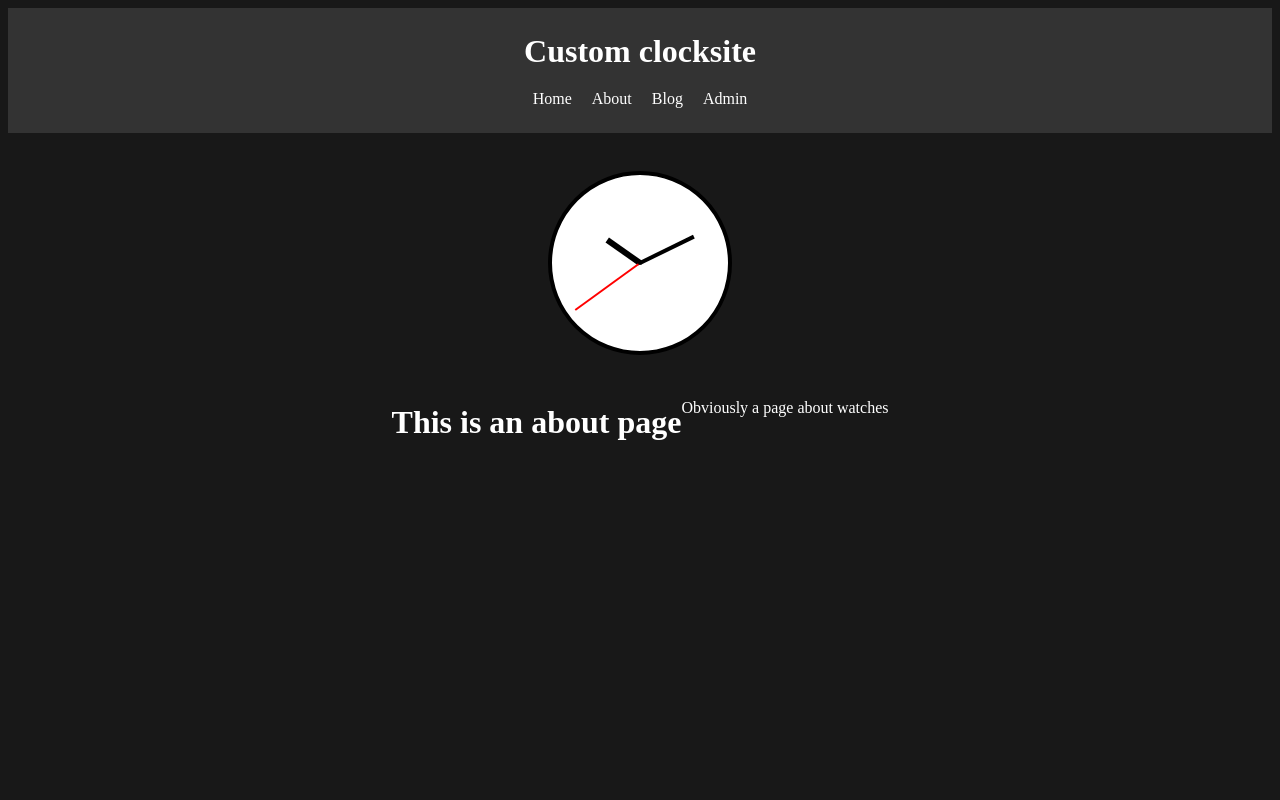
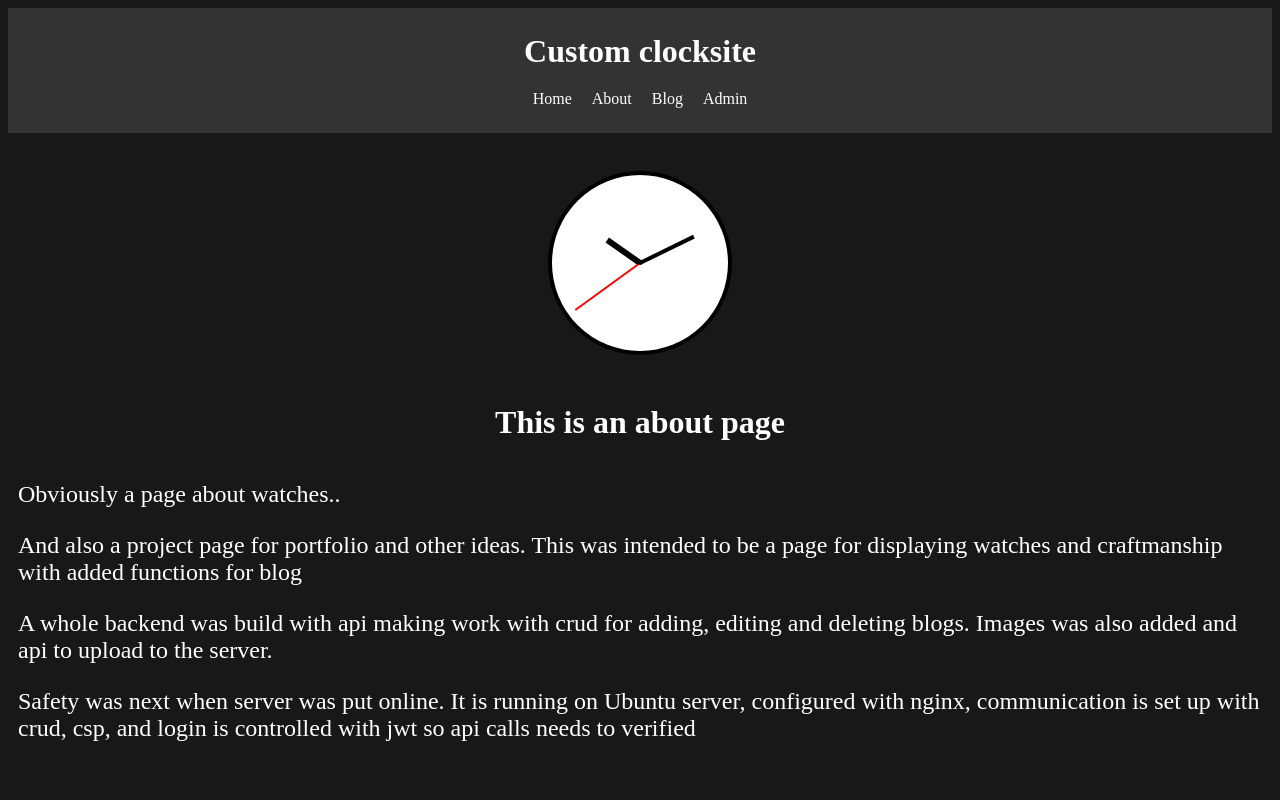
Before and after one commit to StaffanPedersen/Clocksite, a Vue app: page /about in a window 1280 px wide. Shown: the top 800 px of the page. Built offline with nearby package versions, Linux system fonts and the light colour scheme; no server answers.

Commit message:
Edit blog, img name is stored.
fix problem with img values not stored.

```diff
--- a/src/components/EditBlog.vue
+++ b/src/components/EditBlog.vue
@@ -2,6 +2,12 @@
   <div class="edit-blog">
     <h1>Edit Blog</h1>
     <form @submit.prevent="submitBlog">
+      <img
+        v-if="currentImage"
+        :src="getImageUrl(currentImage)"
+        alt="Current Blog Image"
+        class="current-image"
+      />
       <div>
         <label for="title">Title:</label>
         <input type="text" v-model="title" required />
@@ -12,8 +18,7 @@
       </div>
       <div>
         <label for="image">Image:</label>
-        <input type="file" @change="onFileChange" />
-        <img v-if="imageUrl" :src="imageUrl" alt="Current Image" class="current-image" />
+        <input type="file" @change="onFileChange" ref="fileInput" />
       </div>
       <button type="submit">Submit</button>
     </form>
@@ -24,26 +29,45 @@
 <script setup>
 import { ref, onMounted } from 'vue'
 import { useRouter, useRoute } from 'vue-router'
-import BlogService from '@/services/BlogService.ts'
-
+import BlogService from '@/services/BlogService'
 const title = ref('')
 const text = ref('')
 const image = ref(null)
+
+const currentImage = ref(null)
+const error = ref('')
 const imageUrl = ref('')
-const error = ref('')
+const fileInput = ref(null)
 const router = useRouter()
 const route = useRoute()
 const blogId = route.params.id
 
+const getImageUrl = (image) => {
+  return BlogService.getImageUrl(image)
+}
+
 const fetchBlog = async () => {
   try {
-    const blog = await BlogService.getBlog(blogId)
-    title.value = blog.title
-    text.value = blog.text
-    imageUrl.value = blog.imageUrl
+    const blog = await BlogService.getById(route.params.id)
+    if (blog) {
+      title.value = blog.title
+      text.value = blog.text
+      currentImage.value = blog.image
+      if (currentImage.value) {
+        const file = new File([], currentImage.value)
+        Object.defineProperty(file, 'name', {
+          writable: true,
+          value: currentImage.value
+        })
+        const dataTransfer = new DataTransfer()
+        dataTransfer.items.add(file)
+        fileInput.value.files = dataTransfer.files
+      }
+    } else {
+      error.value = 'Failed to fetch blog'
+    }
   } catch (err) {
-    console.error('Error fetching blog:', err)
-    error.value = 'Error fetching blog'
+    error.value = 'Failed to fetch blog'
   }
 }
 
@@ -51,11 +75,14 @@ onMounted(fetchBlog)
 
 const onFileChange = (e) => {
   image.value = e.target.files[0]
+  if (image.value) {
+    imageUrl.value = URL.createObjectURL(image.value)
+  }
 }
 
 const submitBlog = async () => {
   try {
-    let newImageUrl = imageUrl.value
+    let newImageUrl = currentImage.value
     if (image.value) {
       const response = await BlogService.uploadImage(image.value, text.value)
       newImageUrl = response.fileName
--- a/src/views/AboutView.vue
+++ b/src/views/AboutView.vue
@@ -1,11 +1,39 @@
 <template>
+  <h1>This is an about page</h1>
   <div class="about">
-    <h1>This is an about page</h1>
-    <p>Obviously a page about watches</p>
+    <div>
+      <p>Obviously a page about watches..</p>
+      <p>
+        And also a project page for portfolio and other ideas. This was intended to be a page for
+        displaying watches and craftmanship with added functions for blog
+      </p>
+      <p>
+        A whole backend was build with api making work with crud for adding, editing and deleting
+        blogs. Images was also added and api to upload to the server.
+      </p>
+      <p>
+        Safety was next when server was put online. It is running on Ubuntu server, configured with
+        nginx, communication is set up with crud, csp, and login is controlled with jwt so api calls
+        needs to verified
+      </p>
+    </div>
   </div>
 </template>
 
 <style>
+h1 {
+  color: white;
+  font-size: 2rem;
+  margin-bottom: 1rem;
+  text-align: center;
+}
+
+p {
+  display: block;
+  font-size: 1.5rem;
+  color: white;
+}
+
 .about {
   min-height: 100vh;
   display: flex;
--- a/vite.config.ts
+++ b/vite.config.ts
@@ -11,19 +11,18 @@ export default defineConfig({
       '@': fileURLToPath(new URL('./src', import.meta.url))
     }
   },
-  // Comment out or remove the server proxy settings for production
   server: {
     proxy: {
       '/api': {
         target: 'https://127.0.0.1:5001',
         changeOrigin: true,
-        secure: false, // Accept self-signed certificates
+        secure: false,
         rewrite: (path) => path.replace(/^\/api/, '')
       },
       '/images': {
         target: 'https://127.0.0.1:5001',
         changeOrigin: true,
-        secure: false, // Accept self-signed certificates
+        secure: false,
         rewrite: (path) => path.replace(/^\/images/, '')
       }
     }
```
Also changed, not shown: 1 other file (tests, documents, lock files or other folders).
